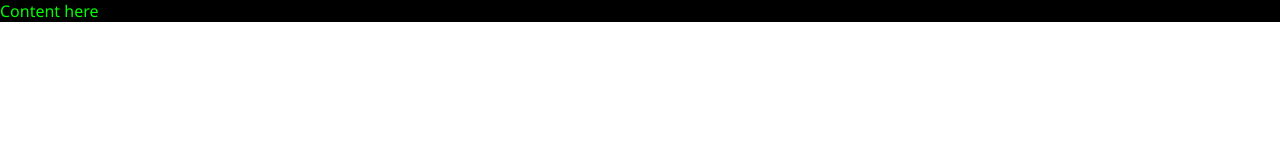
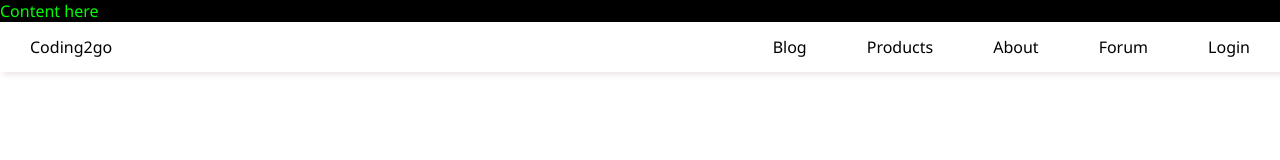
Before and after one commit to frede158/mobile-first-la-cabra, a plain HTML site: page index.html in a window 1280 px wide. Drawn offline with Linux system fonts and the light colour scheme; files that its build step writes are made by us from their sources; files whose address does not match are found by name.

Commit message:
HTML responsiv Nav bar
HTML responsiv Nav bar

```diff
--- a/index.html
+++ b/index.html
@@ -12,3 +12,43 @@
   <script src="js/js.js"></script>
 </body>
 </html>
+
+
+
+<!-- FREDERIK -->
+
+<!DOCTYPE html>
+<html lang="en">
+<head>
+  <meta charset="UTF-8">
+  <meta http-equiv="X-UA-Compatible" content="IE=edge">
+  <meta name="viewport" content="width=device-width, initial-scale=1.0">
+  <title>Responsive Navbar</title>
+  <link rel="stylesheet" href="style.css">
+</head>
+<body>
+  <nav>
+    <ul class="sidebar">
+      <li onclick=hideSidebar()><a href="#"><svg xmlns="http://www.w3.org/2000/svg" height="26" viewBox="0 96 960 960" width="26"><path d="m249 849-42-42 231-231-231-231 42-42 231 231 231-231 42 42-231 231 231 231-42 42-231-231-231 231Z"/></svg></a></li>
+      <li><a href="#">Blog</a></li>
+      <li><a href="#">Products</a></li>
+      <li><a href="#">About</a></li>
+      <li><a href="#">Forum</a></li>
+      <li><a href="#">Login</a></li>
+    </ul>
+    <ul>
+      <li><a href="#">Coding2go</a></li>
+      <li class="hideOnMobile"><a href="#">Blog</a></li>
+      <li class="hideOnMobile"><a href="#">Products</a></li>
+      <li class="hideOnMobile"><a href="#">About</a></li>
+      <li class="hideOnMobile"><a href="#">Forum</a></li>
+      <li class="hideOnMobile"><a href="#">Login</a></li>
+      <li class="menu-button" onclick=showSidebar()><a href="#"><svg xmlns="http://www.w3.org/2000/svg" height="26" viewBox="0 96 960 960" width="26"><path d="M120 816v-60h720v60H120Zm0-210v-60h720v60H120Zm0-210v-60h720v60H120Z"/></svg></a></li>
+    </ul>
+  </nav>
+
+
+</body>
+</html>
+
+<!-- FREDERIK -->
```
